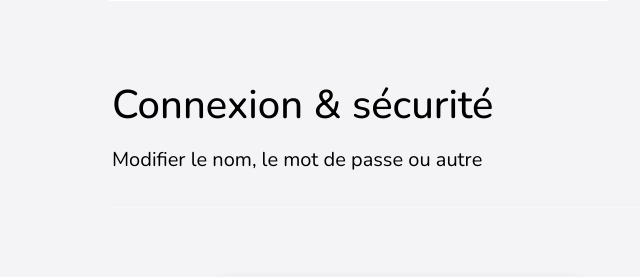
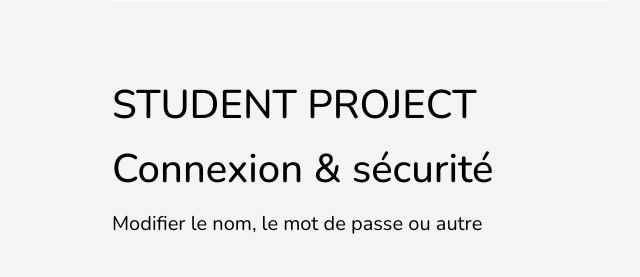
Before and after one commit to SyriusNico/P13, a Django app: page /authentication/account-detail/ in a window 1280 px wide. Shown: the part 499-776 px from the top of the page, without its empty margins (0-640 px from the left). Run offline with Django 3.2, Linux system fonts and the light colour scheme; some libraries are stand-ins or nearby versions; some web fonts are replaced.

Commit message:
add disclaimer

```diff
--- a/templates/base.html
+++ b/templates/base.html
@@ -76,6 +76,7 @@
 		<a class="login-btn" href="{% url 'login' %}"><p class="connect">Connexion</p><i class="fa-solid fa-arrow-right-to-bracket connect-icon"></i></a>
 		{% endif %}
 	</header>
+	<div class="disclaimer"><h1>STUDENT PROJECT</h1></div>
 	{% endblock %}
 	{% block content %}
 	<!-- Slider main container -->
```
